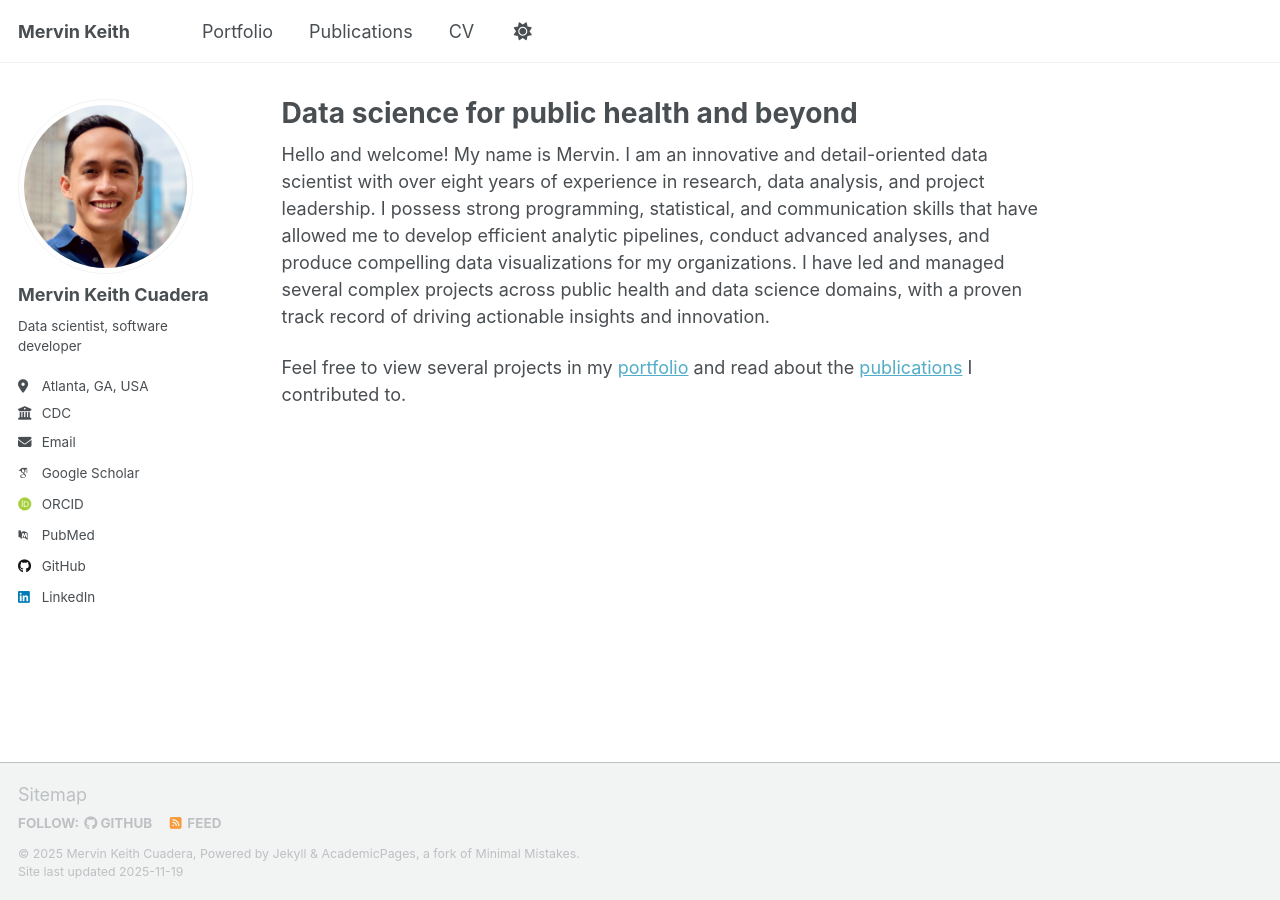
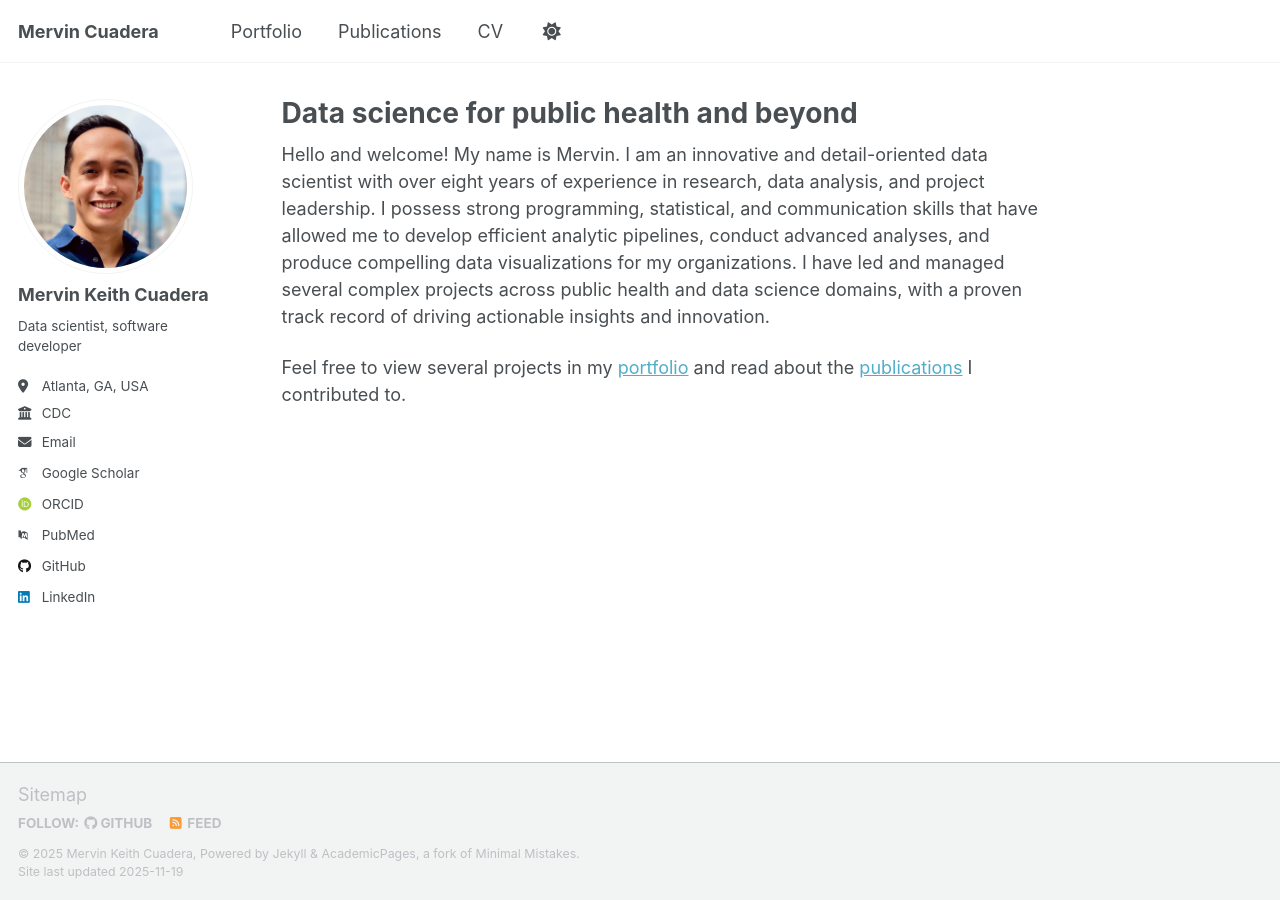
Before and after one commit to mcuadera/mcuadera.github.io, a Jekyll site: the page built from _pages/about.md, in a window 1280 px wide. Built offline with Jekyll 4.4.1, drawn with Linux system fonts in a browser that asks for light colours; some web fonts are replaced; a script that is not in the unit is left out.

Commit message:
Update _config.yml

```diff
--- a/_config.yml
+++ b/_config.yml
@@ -9,7 +9,7 @@
 # Basic Site Settings
 locale                   : "en-US"
 site_theme               : "default" # Currently available options are "default", "air"
-title                    : "Mervin Keith"
+title                    : "Mervin Cuadera"
 title_separator          : "-"
 name                     : &name "Mervin Keith Cuadera"
 description              : &description "Mervin's academic portfolio"   # Update this with a general description of your site, this is the default if not overridden by a page
```
